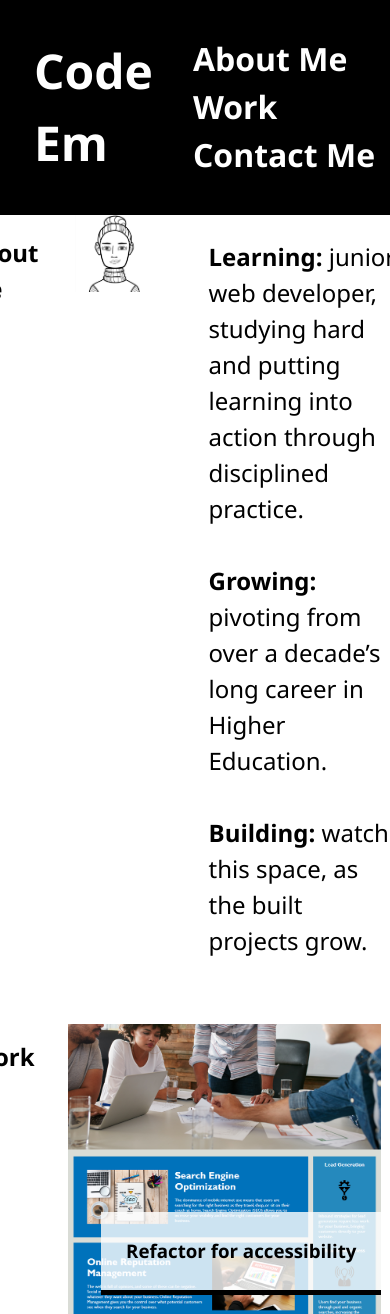
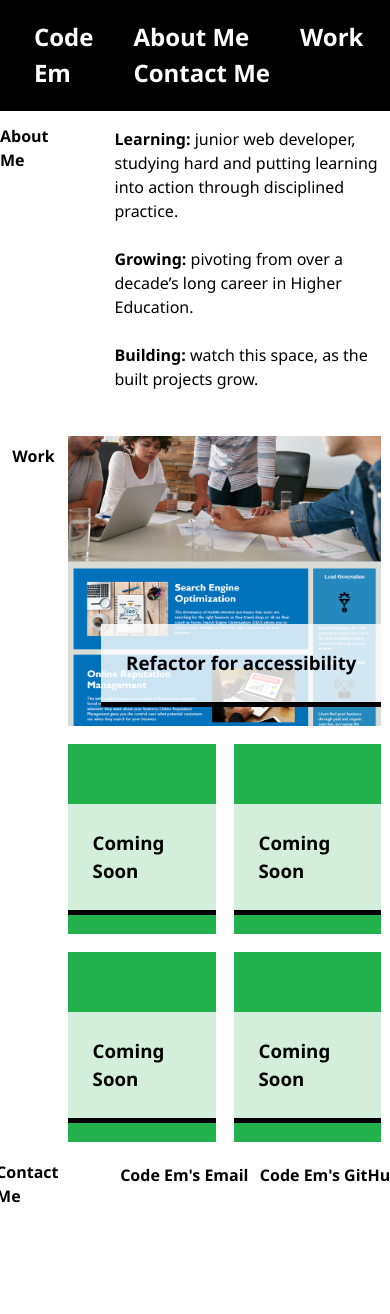
Before and after one commit to Code0Em/webdev-professional-page, a plain HTML site: page index.html in a window 390 px wide. Shown: the part 1-1315 px from the top of the page. After the commit the page ends 1222 px from the top, so only its background shows below. Drawn offline with Linux system fonts and the light colour scheme.

Commit message:
added media queries for up to 1007

```diff
--- a/css/style.css
+++ b/css/style.css
@@ -1,4 +1,4 @@
-/*My Edits: 1. Created flex containers for header and nav ul. 2. Targeted margin-left selector 3. Commented out some of starter code (to be replaced) 4. Added styling and positioning for nav a. 5. Removed list type for ul (all of page). 6. Started to add comments to explain CSS rules. 7. Added styling to h1. 8. Created Grid for About Me, positioned items within it and formatted image size, and text size (in about-text). 9. Added var function for colours and font family. 10. Created Grid for Work, positioned items within it and added background images to items. 11. Created Grid for Work Headings (nested in Work grid), positioned items within it and changed colours, width etc. 12. Added credit reference for adapted code. 13. Adding styling to links in Work section (removed underlining) 14. Repositioned Work header in Work grid 15. Created grid for Contact Me section, added font-family to Contact section, created flex containder for contact links, set these items as inline and added styling to links 16. Repositioned Contact header in Contact grid.*/
+/*My Edits: 1. Created flex containers for header and nav ul. 2. Targeted margin-left selector 3. Commented out some of starter code (to be replaced) 4. Added styling and positioning for nav a. 5. Removed list type for ul (all of page). 6. Started to add comments to explain CSS rules. 7. Added styling to h1. 8. Created Grid for About Me, positioned items within it and formatted image size, and text size (in about-text). 9. Added var function for colours and font family. 10. Created Grid for Work, positioned items within it and added background images to items. 11. Created Grid for Work Headings (nested in Work grid), positioned items within it and changed colours, width etc. 12. Added credit reference for adapted code. 13. Adding styling to links in Work section (removed underlining) 14. Repositioned Work header in Work grid 15. Created grid for Contact Me section, added font-family to Contact section, created flex containder for contact links, set these items as inline and added styling to links 16. Repositioned Contact header in Contact grid. 17. Added media queries for medium screen sizes (up to 1007px)*/
 
 /*var() function for colours and font family (for use across page where variable added)*/
 :root {
@@ -218,3 +218,36 @@ h1 {
   font-size: 150%;
   font-weight: bold;
 }
+
+/* **Media Queries** */
+
+/* *Medium (641px to 1007px)* */
+
+@media screen and (max-width: 1007px) {
+  /*Reduces font size in Header/Nav Bar*/
+  header h1, nav a {
+    font-size: 150%;
+  }
+
+  /*Reduces font size of main headers in About, Work and Contact; removes their margin*/
+  .about-header, #work-header, .contact-header {
+    font-size: 100%;
+    margin-right: 0px;
+  }
+
+  /*No longer displays image (avatar) in About*/
+  .about-image {
+    display: none;
+  }
+
+  /*Repositions text (takes up two coloums now) and resizes text in About*/
+  .about-text {
+    grid-column: 2 / span 3;
+    font-size: 100%;
+  }
+
+  /*Reduces font size of links in Contact*/
+  #contact a {
+    font-size: 100%;
+  }
+}
```
